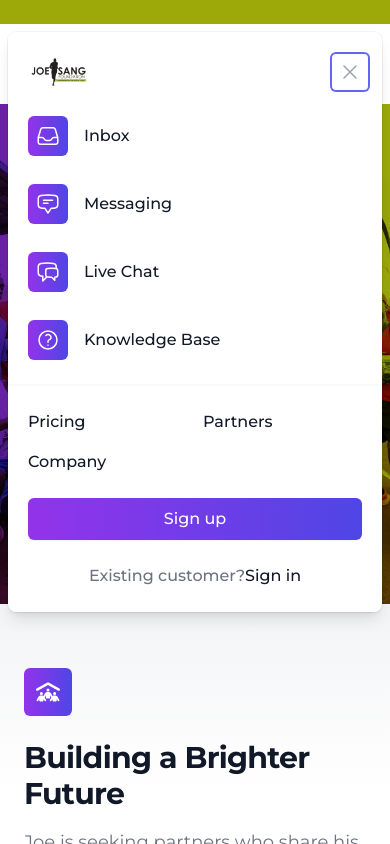
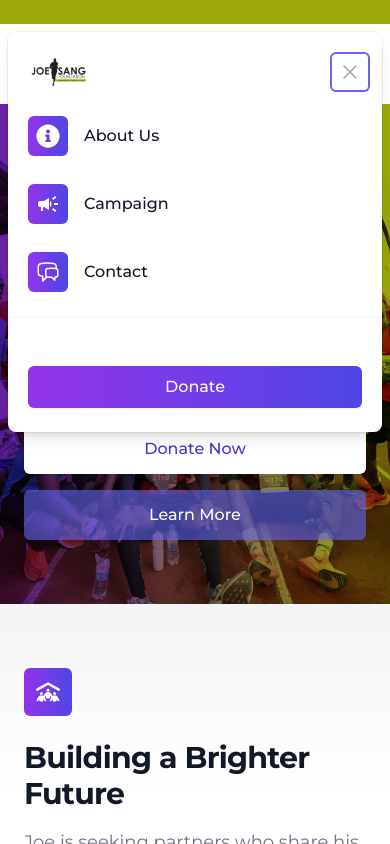
Before and after one commit to vicowiti/joe-sang, a Next.js app: page / in a window 390 px wide. Both pictures are taken after a click on the button "Open menu". Shown: the top 844 px of the page. Built offline with nearby package versions, Linux system fonts and the light colour scheme.

Commit message:
mobile nav

```diff
--- a/app/components/NewLanding.tsx
+++ b/app/components/NewLanding.tsx
@@ -7,38 +7,33 @@ import {
   Bars3Icon,
   ChatBubbleBottomCenterTextIcon,
   ChatBubbleLeftRightIcon,
-  InboxIcon,
   QuestionMarkCircleIcon,
   XMarkIcon,
 } from "@heroicons/react/24/outline";
+import { FaInfoCircle } from "react-icons/fa";
 import { FaFacebook, FaInstagram, FaTwitter, FaDonate } from "react-icons/fa";
 import { FaPeopleRoof } from "react-icons/fa6";
+import { MdCampaign } from "react-icons/md";
 
 const solutions = [
   {
-    name: "Inbox",
+    name: "About Us",
     description:
       "Get a better understanding of where your traffic is coming from.",
     href: "#",
-    icon: InboxIcon,
+    icon: FaInfoCircle,
   },
   {
-    name: "Messaging",
+    name: "Campaign",
     description: "Speak directly to your customers in a more meaningful way.",
     href: "#",
-    icon: ChatBubbleBottomCenterTextIcon,
+    icon: MdCampaign,
   },
   {
-    name: "Live Chat",
+    name: "Contact",
     description: "Your customers' data will be safe and secure.",
     href: "#",
     icon: ChatBubbleLeftRightIcon,
-  },
-  {
-    name: "Knowledge Base",
-    description: "Connect with third-party tools that you're already using.",
-    href: "#",
-    icon: QuestionMarkCircleIcon,
   },
 ];
 
@@ -232,39 +227,15 @@ export default function NewLanding() {
                   </div>
                 </div>
                 <div className="py-6 px-5">
-                  <div className="grid grid-cols-2 gap-4">
-                    <a
-                      href="#"
-                      className="text-base font-medium text-gray-900 hover:text-gray-700"
-                    >
-                      Pricing
-                    </a>
-                    <a
-                      href="#"
-                      className="text-base font-medium text-gray-900 hover:text-gray-700"
-                    >
-                      Partners
-                    </a>
-                    <a
-                      href="#"
-                      className="text-base font-medium text-gray-900 hover:text-gray-700"
-                    >
-                      Company
-                    </a>
-                  </div>
+
                   <div className="mt-6">
                     <a
                       href="#"
                       className="flex w-full items-center justify-center rounded-md border border-transparent bg-gradient-to-r from-purple-600 to-indigo-600 bg-origin-border px-4 py-2 text-base font-medium text-white shadow-sm hover:from-purple-700 hover:to-indigo-700"
                     >
-                      Sign up
+                      Donate
                     </a>
-                    <p className="mt-6 text-center text-base font-medium text-gray-500">
-                      Existing customer?
-                      <a href="#" className="text-gray-900">
-                        Sign in
-                      </a>
-                    </p>
+
                   </div>
                 </div>
               </div>
```
